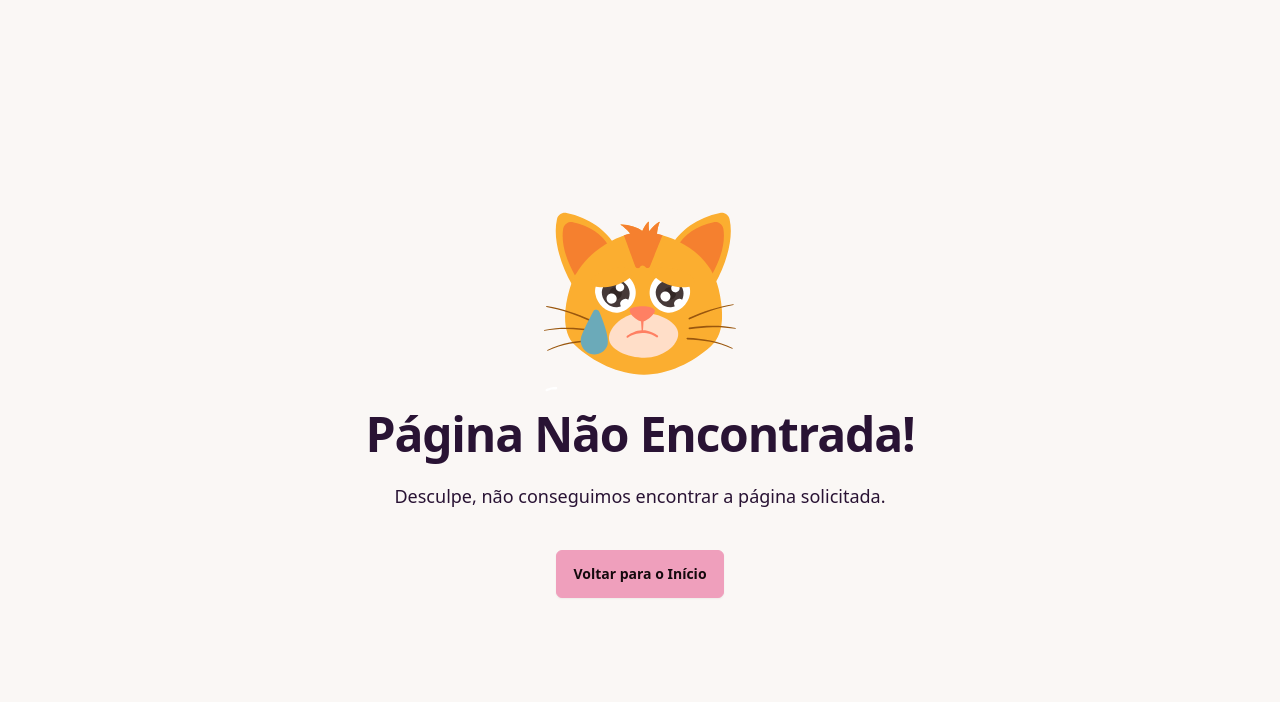
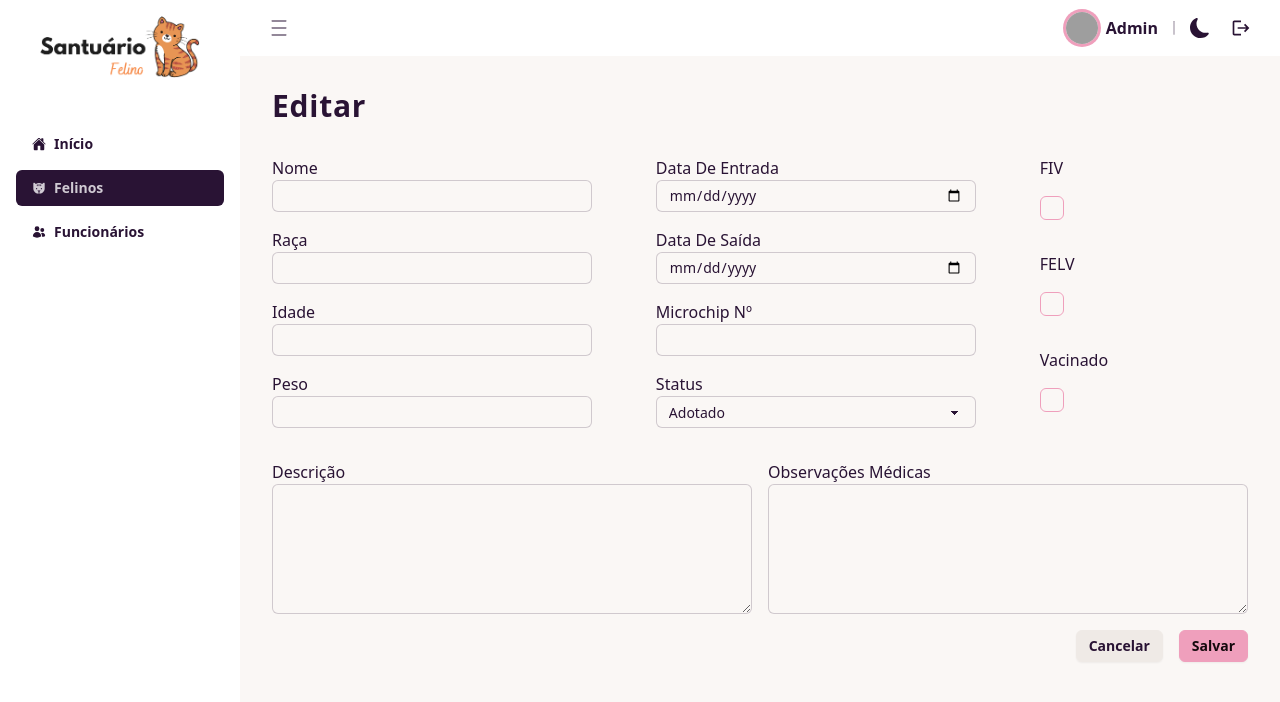
Before and after one commit to dnuneswebdev/santuario-felino, a React (Vite) app: page /cats/1 in a window 1280 px wide. Shown: the top 702 px of the page. Built offline with nearby package versions, Linux system fonts and the light colour scheme; grey boxes are pictures that could not be loaded.

Commit message:
Cria formulário de cadastro/edição de Felinos
Cria componente AddBtn

Configura rota para cadastro/edição de Felinos

```diff
--- a/src/App.jsx
+++ b/src/App.jsx
@@ -4,6 +4,7 @@ import AppLayout from "./components/AppLayout";
 import Error from "./pages/Error";
 import Cats from "./pages/Cats";
 import Employees from "./pages/Employees";
+import Cat from "./components/Cat";
 
 const router = createBrowserRouter([
   {
@@ -12,6 +13,7 @@ const router = createBrowserRouter([
     errorElement: <Error />,
     children: [
       {path: "/cats", element: <Cats />},
+      {path: "/cats/:id", element: <Cat />},
       {path: "/employees", element: <Employees />},
     ],
   },
--- /dev/null
+++ b/src/components/AddBtn.jsx
@@ -0,0 +1,16 @@
+import {HiPlus} from "react-icons/hi";
+
+function AddBtn({onClickAdd}) {
+  return (
+    <>
+      <button
+        className="btn rounded-md btn-secondary add-btn btn-sm"
+        onClick={() => onClickAdd()}
+      >
+        <HiPlus />
+      </button>
+    </>
+  );
+}
+
+export default AddBtn;
--- /dev/null
+++ b/src/components/Cat.jsx
@@ -0,0 +1,229 @@
+import {useParams} from "react-router-dom";
+import {useForm} from "react-hook-form";
+import {useNavigate} from "react-router-dom";
+import SectionTitle from "./SectionTitle";
+
+function Cat() {
+  const params = useParams();
+  const isEditing = params.id !== "add";
+  const {
+    register,
+    handleSubmit,
+    formState: {errors},
+  } = useForm();
+  const navigate = useNavigate();
+
+  function onSubmit(formValues) {
+    console.log("🚀 ~ onSubmit ~ formValues:", formValues);
+  }
+
+  return (
+    <>
+      <SectionTitle title={isEditing ? "Editar" : "Cadastrar Felino"} />
+      <form onSubmit={handleSubmit(onSubmit)}>
+        <div className="grid lg:grid-flow-col gap-4">
+          <div className="grid">
+            <label htmlFor="name">Nome</label>
+            <input
+              type="text"
+              className="input input-bordered input-sm w-full max-w-xs rounded-md"
+              name="name"
+              id="name"
+              {...register("name", {required: "Nome é obrigatório"})}
+              aria-invalid={errors.name ? "true" : "false"}
+            />
+            {errors.name && (
+              <p role="alert" className="text-red-500">
+                {errors.name.message}
+              </p>
+            )}
+            <label htmlFor="breed" className="mt-4">
+              Raça
+            </label>
+            <input
+              type="text"
+              className="input input-bordered input-sm w-full max-w-xs rounded-md"
+              name="breed"
+              id="breed"
+              {...register("breed", {required: "Raça é obrigatório"})}
+              aria-invalid={errors.breed ? "true" : "false"}
+            />
+            {errors.breed && (
+              <p role="alert" className="text-red-500">
+                {errors.breed.message}
+              </p>
+            )}
+            <label htmlFor="age" className="mt-4">
+              Idade
+            </label>
+            <input
+              type="number"
+              className="input input-bordered input-sm w-full max-w-xs rounded-md"
+              name="age"
+              id="age"
+              min="0"
+              {...register("age", {
+                required: "Idade é obrigatório",
+                min: 0,
+                valueAsNumber: true,
+              })}
+              aria-invalid={errors.age ? "true" : "false"}
+            />
+            {errors.age && (
+              <p role="alert" className="text-red-500">
+                {errors.age.message}
+              </p>
+            )}
+            <label htmlFor="weight" className="mt-4">
+              Peso
+            </label>
+            <input
+              type="number"
+              className="input input-bordered input-sm w-full max-w-xs rounded-md"
+              name="weight"
+              id="weight"
+              min="0"
+              {...register("weight", {
+                required: "Peso é obrigatório",
+                min: 0,
+                valueAsNumber: true,
+              })}
+              aria-invalid={errors.weight ? "true" : "false"}
+            />
+            {errors.weight && (
+              <p role="alert" className="text-red-500">
+                {errors.weight.message}
+              </p>
+            )}
+          </div>
+          <div className="grid">
+            <label htmlFor="entryDate">Data De Entrada</label>
+            <input
+              type="date"
+              className="input input-bordered input-sm w-full max-w-xs rounded-md"
+              name="entryDate"
+              id="entryDate"
+              {...register("entryDate", {
+                required: "Data De Entrada é obrigatório",
+              })}
+              aria-invalid={errors.entryDate ? "true" : "false"}
+            />
+            {errors.entryDate && (
+              <p role="alert" className="text-red-500">
+                {errors.entryDate.message}
+              </p>
+            )}
+            <label htmlFor="departureDate" className="mt-4">
+              Data De Saída
+            </label>
+            <input
+              type="date"
+              className="input input-bordered input-sm w-full max-w-xs rounded-md"
+              name="departureDate"
+              id="departureDate"
+              {...register("departureDate")}
+            />
+            <label htmlFor="microchipNumber" className="mt-4">
+              Microchip Nº
+            </label>
+            <input
+              type="number"
+              className="input input-bordered input-sm w-full max-w-xs rounded-md"
+              name="microchipNumber"
+              id="microchipNumber"
+              min="0"
+              {...register("microchipNumber", {min: 0, valueAsNumber: true})}
+            />
+            <label htmlFor="status" className="mt-4">
+              Status
+            </label>
+            <select
+              className="select select-sm select-bordered w-full max-w-xs rounded-md select-md"
+              name="status"
+              id="status"
+              {...register("status")}
+            >
+              <option defaultValue="adotado">Adotado</option>
+              <option>Pronto Para Adoção</option>
+              <option>Em Recuperação</option>
+              <option>Enfermo</option>
+            </select>
+          </div>
+          <div className="grid">
+            <label htmlFor="fiv">FIV</label>
+            <input
+              type="checkbox"
+              className="checkbox checkbox-secondary rounded-md"
+              name="fiv"
+              id="fiv"
+              {...register("fiv")}
+            />
+            <label htmlFor="felv" className="mt-4">
+              FELV
+            </label>
+            <input
+              type="checkbox"
+              className="checkbox checkbox-secondary rounded-md"
+              name="felv"
+              id="felv"
+              {...register("felv")}
+            />
+            <label htmlFor="vacinated" className="mt-4">
+              Vacinado
+            </label>
+            <input
+              type="checkbox"
+              className="checkbox checkbox-secondary rounded-md"
+              name="vacinated"
+              id="vacinated"
+              {...register("vacinated")}
+            />
+          </div>
+        </div>
+        <div className="flex flex-col lg:flex-row mt-4 gap-4">
+          <div className="grid w-full">
+            <label htmlFor="description" className="mt-4">
+              Descrição
+            </label>
+            <textarea
+              className="textarea textarea-bordered w-full rounded-md"
+              name="description"
+              id="description"
+              rows="4"
+              {...register("description")}
+            />
+          </div>
+          <div className="grid w-full">
+            <label htmlFor="healthComments" className="mt-4">
+              Observações Médicas
+            </label>
+            <textarea
+              className="textarea textarea-bordered w-full rounded-md"
+              name="healthComments"
+              id="healthComments"
+              rows="4"
+              {...register("healthComments")}
+            />
+          </div>
+        </div>
+        <div className="flex gap-x-4 justify-end mt-4">
+          <button
+            className="btn btn-glass rounded-md btn-sm"
+            type="button"
+            onClick={(e) => {
+              e.preventDefault();
+              navigate(-1);
+            }}
+          >
+            Cancelar
+          </button>
+          <button className="btn btn-secondary rounded-md btn-sm" type="submit">
+            Salvar
+          </button>
+        </div>
+      </form>
+    </>
+  );
+}
+
+export default Cat;
--- a/src/index.css
+++ b/src/index.css
@@ -4,6 +4,7 @@
 
 main {
   height: 94vh;
+  overflow-y: auto;
 }
 
 .login {
@@ -32,6 +33,12 @@ main {
   grid-auto-columns: auto;
 }
 
+.add-btn {
+  position: absolute;
+  top: 100px;
+  right: 30px;
+}
+
 @media (max-width: 960px) {
   .login {
     background: none;
--- a/src/pages/Cats.jsx
+++ b/src/pages/Cats.jsx
@@ -3,11 +3,14 @@ import SectionTitle from "../components/SectionTitle";
 import Table from "../components/Table";
 import {cats, statusTag, columns, dropdownItems} from "../data/cats";
 import Modal from "../components/Modal";
+import AddBtn from "../components/AddBtn";
 import CatView from "../components/CatView";
+import {useNavigate} from "react-router-dom";
 
 function Cats() {
   const [formatedData, setFormatedData] = useState([]);
   const [cat, setCat] = useState({});
+  const navigate = useNavigate();
 
   useEffect(function () {
     const newData = cats.map((item) => {
@@ -21,16 +24,26 @@ function Cats() {
     setFormatedData(newData);
   }, []);
 
-  function handleCatOperations(catData) {
+  function handleCatOperations(catData, mode) {
+    const operationMode = mode !== undefined ? mode : "add";
     const modal = document.getElementById("modal");
 
-    setCat(catData);
-    modal.showModal();
+    switch (operationMode) {
+      case "view":
+        setCat(catData);
+        modal.showModal();
+        break;
+      case "edit":
+        return navigate(`/cats/${catData.id}`);
+      default:
+        return navigate(`/cats/add`);
+    }
   }
 
   return (
     <>
       <SectionTitle title="Felinos" />
+      <AddBtn onClickAdd={handleCatOperations} />
       <Table
         columns={columns}
         data={formatedData}
```
